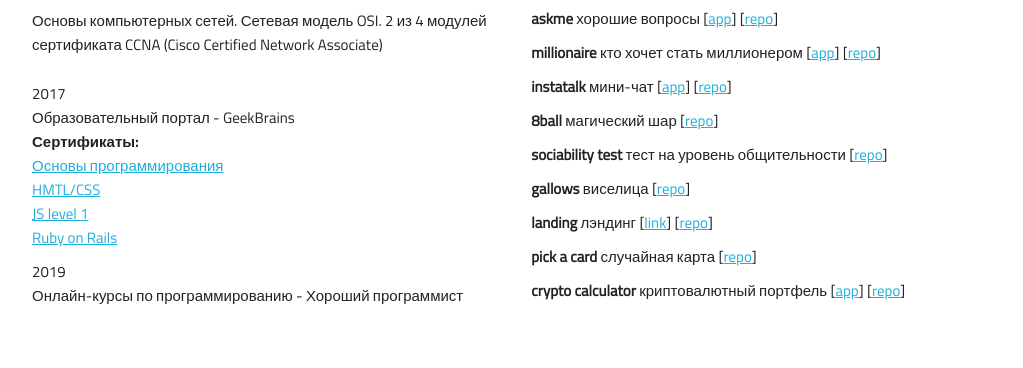
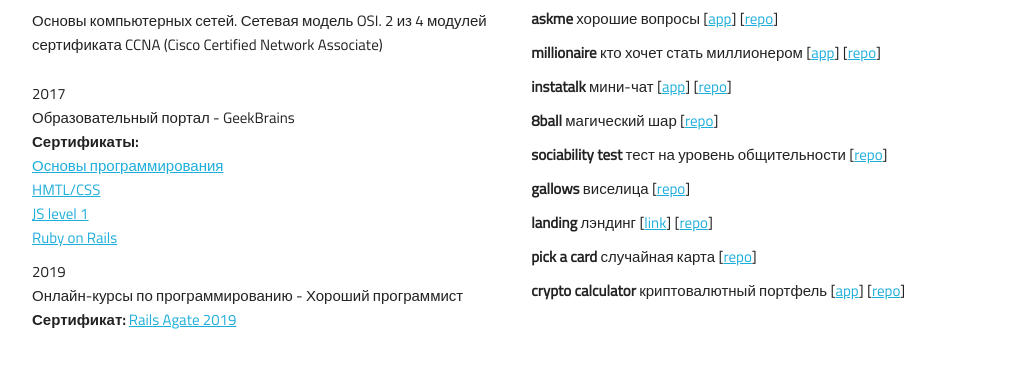
Before and after one commit to preql/cv, a plain HTML site: page index.html in a window 1280 px wide. Shown: the part 786-1154 px from the top of the page, without its empty margins (128-1151 px from the left). Drawn offline with Linux system fonts and the light colour scheme.

Commit message:
add certificate

```diff
--- a/index.html
+++ b/index.html
@@ -65,7 +65,9 @@
           <a href="https://geekbrains.ru/certificates/215320">Ruby on
             Rails</a>
         <li>2019 <br>Онлайн-курсы по программированию - Хороший
-          программист
+          программист<br>
+          <b>Сертификат:</b>
+          <a href="https://goodprogrammer.ru/certificates/efd82958ebd3c85582a3">Rails Agate 2019</a>
         </li>
         </li>
       </ul>
```
